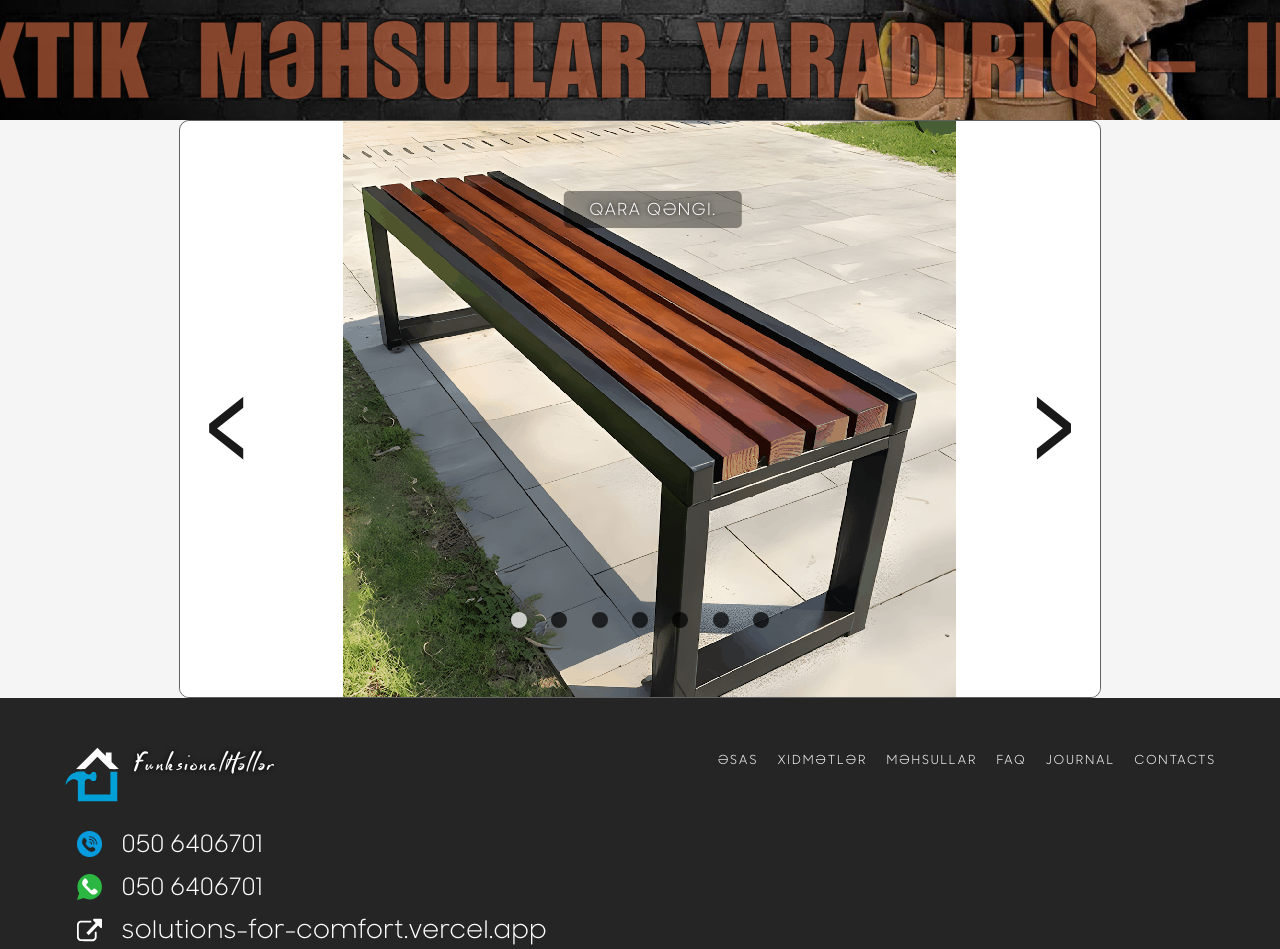
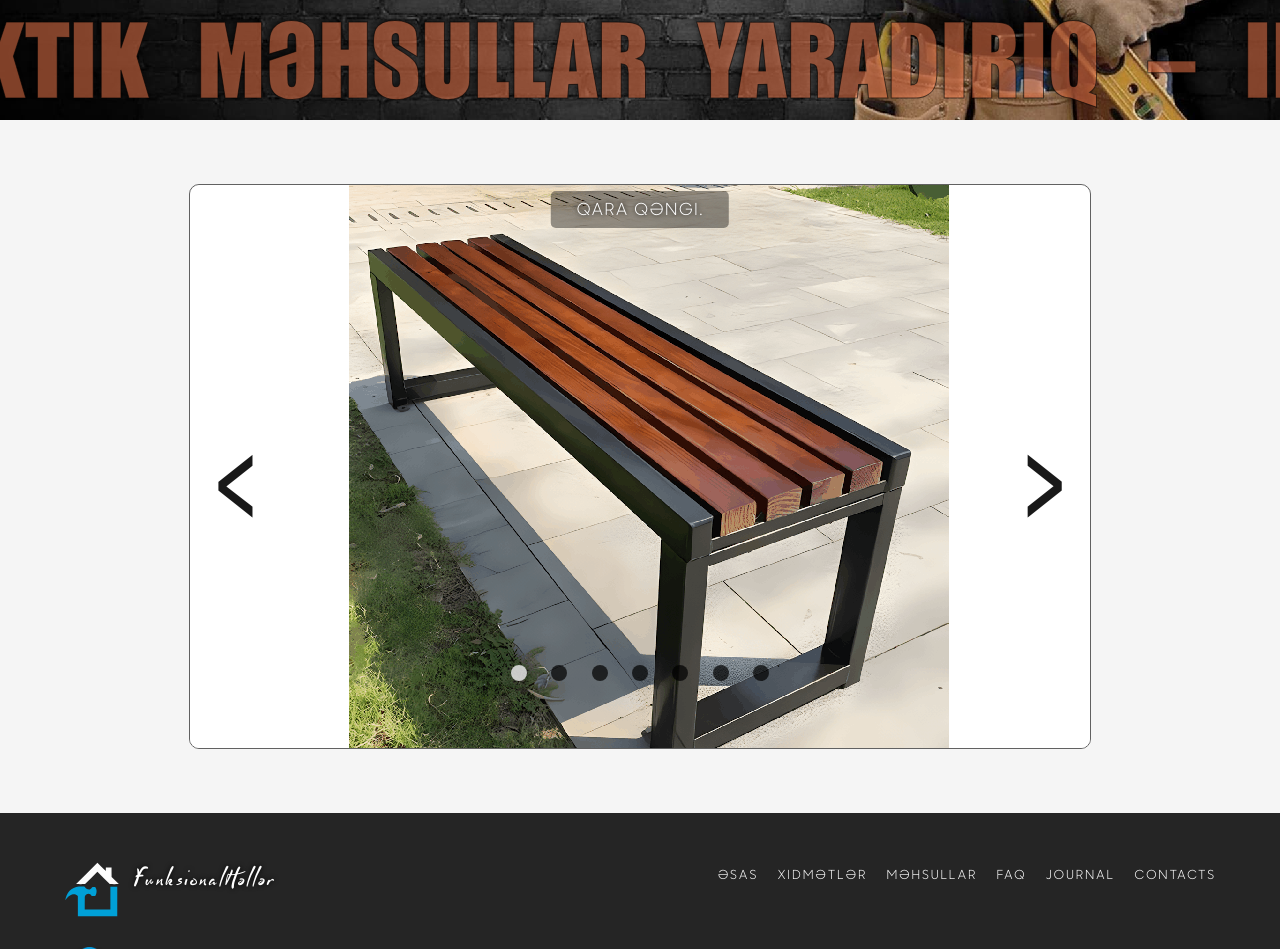
Before and after one commit to rovsenhuseynov/Solutions-for-comfort, a React (Create React App) app: page /bench in a window 1280 px wide. Shown: the part 680-1629 px from the top of the page. Built offline with nearby package versions, Linux system fonts and the light colour scheme.

Commit message:
коррекция bench-section

```diff
--- a/src/pages/Products/Bench/Bench.jsx
+++ b/src/pages/Products/Bench/Bench.jsx
@@ -5,8 +5,8 @@ import BenchData from "./Bench";
 
 const Bench = () => {
   return (
-    <section className=" container">
-      <Slider sliderData={BenchData} contextClass="bench-section" />
+    <section className="bench-section container">
+      <Slider sliderData={BenchData} contextClass="drying-rack-context" />
     </section>
   );
 };
```
